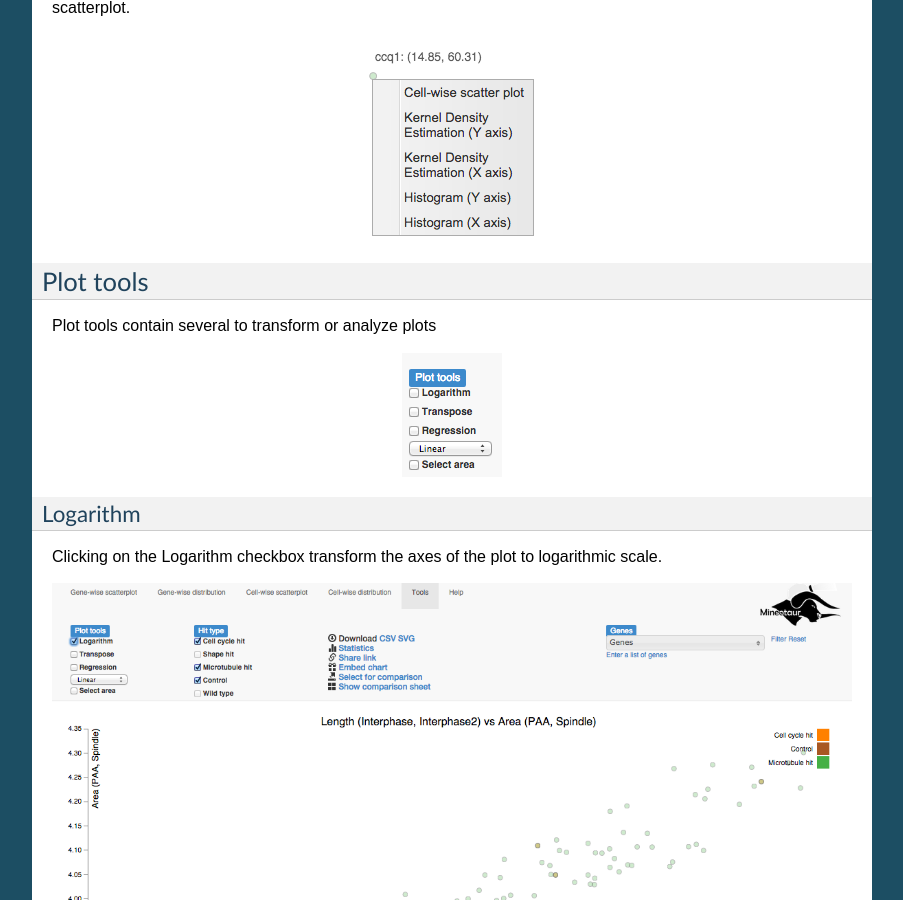
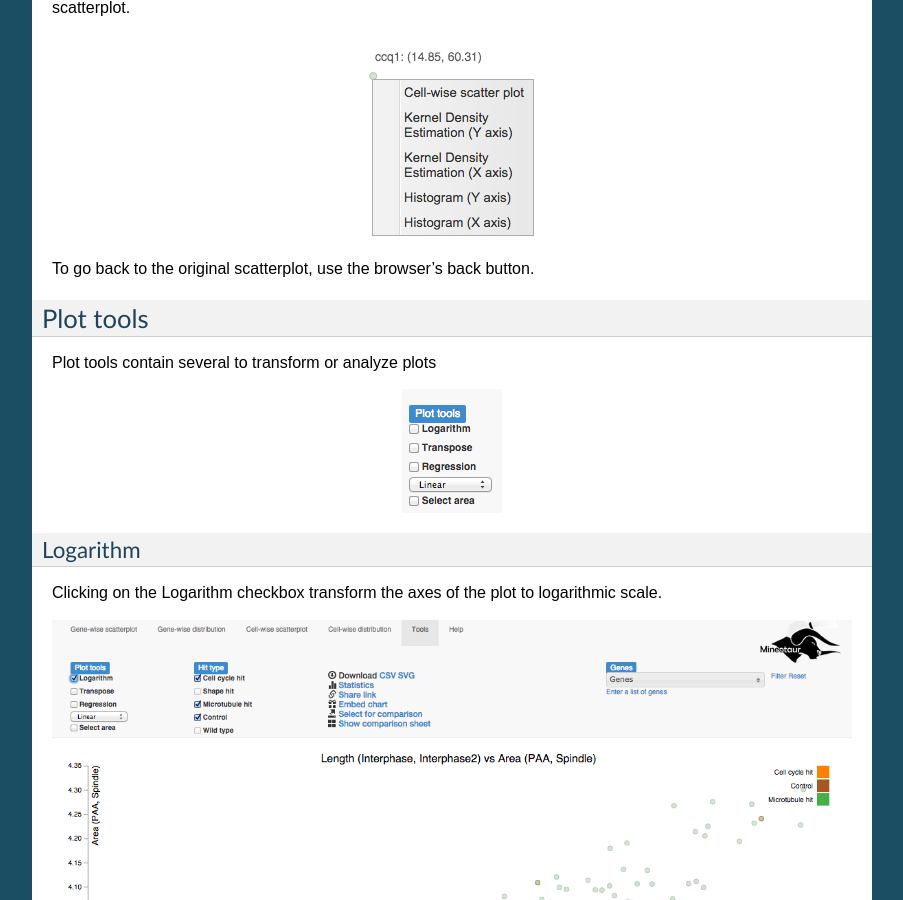
Before and after one commit to antalbalint/Mineotaur, a Sphinx documentation site: the page built from docs/scatterplot.rst, in a window 1280 px wide and 900 px high, scrolled down 1681 px. Shown: the whole window, without its empty margins (198-1101 px from the left). Built offline with Sphinx 7.4.7, drawn with Linux system fonts in a browser that asks for light colours.

Commit message:
Subqueries description amended.

```diff
--- a/docs/scatterplot.rst
+++ b/docs/scatterplot.rst
@@ -48,6 +48,8 @@ By invoking the context menu (e.g. right-click in Windows or CMD+click in OSX) a
 
 .. image:: /images/context_menu.png
     :align: center
+
+To go back to the original scatterplot, use the browser's back button.
 
 Plot tools
 ----------
```
